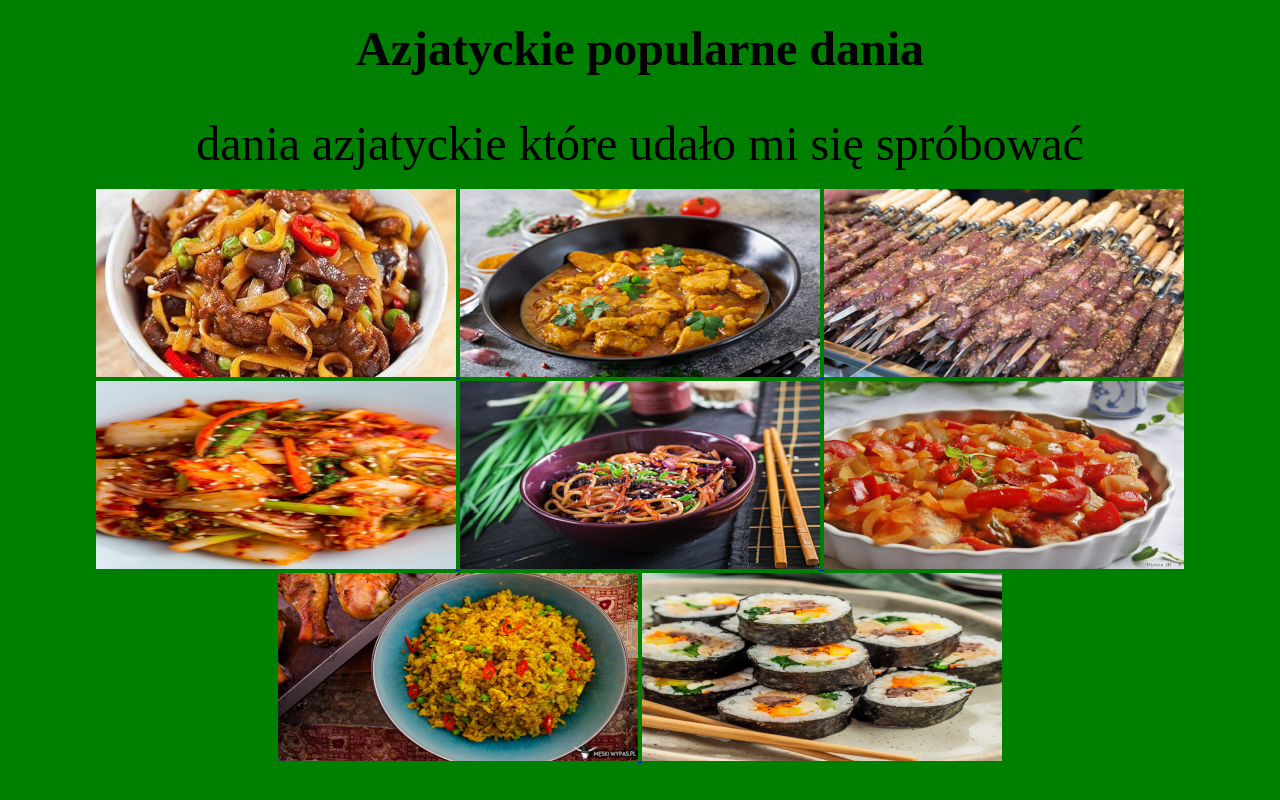
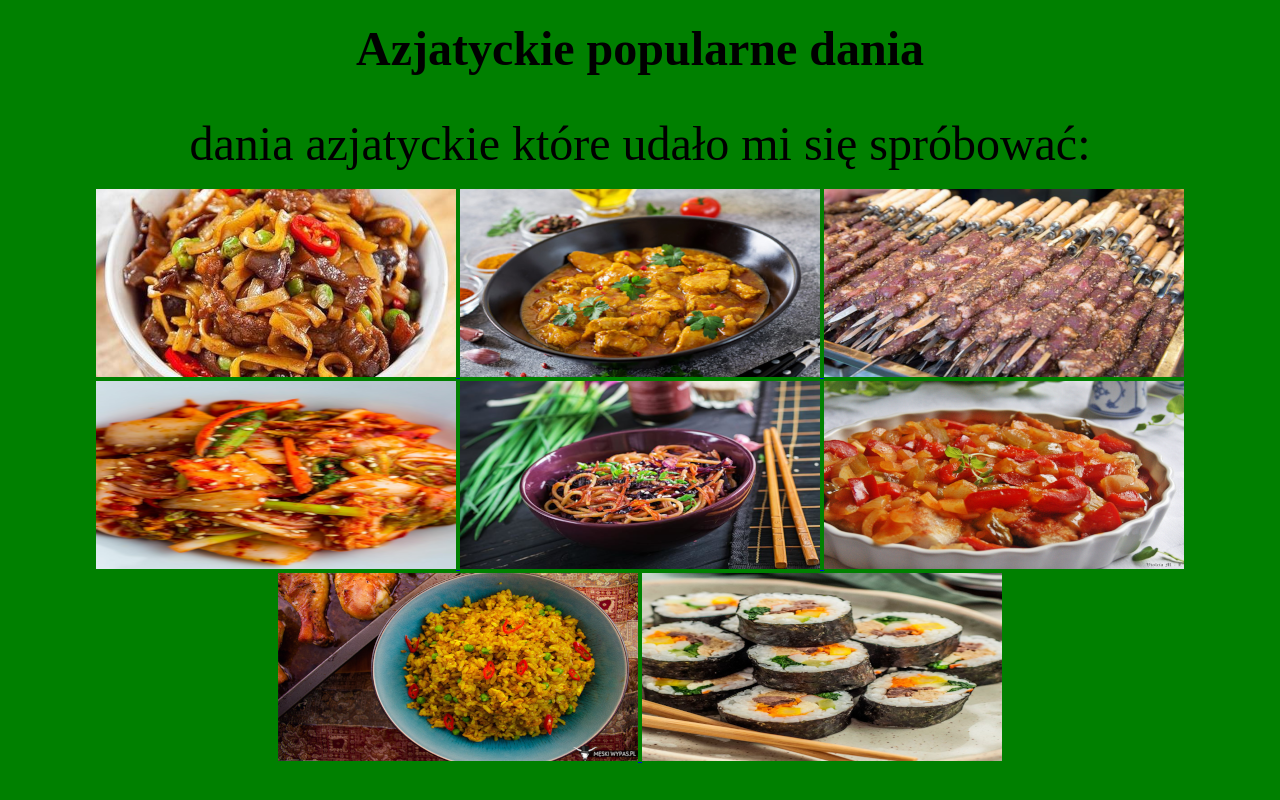
Before and after one commit to Slo1c142021/p001, a plain HTML site: page index.html in a window 1280 px wide. Drawn offline with Linux system fonts and the light colour scheme.

Commit message:
Update index.html

```diff
--- a/index.html
+++ b/index.html
@@ -11,7 +11,7 @@
 <body bgcolor=green>
 <h1><center><font size="20"> Azjatyckie popularne dania</font></center></h1>
 <br>
-	<center><font size="8">dania azjatyckie które udało mi się spróbować</font>
+	<center><font size="8">dania azjatyckie które udało mi się spróbować:</font>
 		<br>
 <br>
 	<a href="d01.png" target="_blank" title=""> <img src="m01.png">	</a>
```
